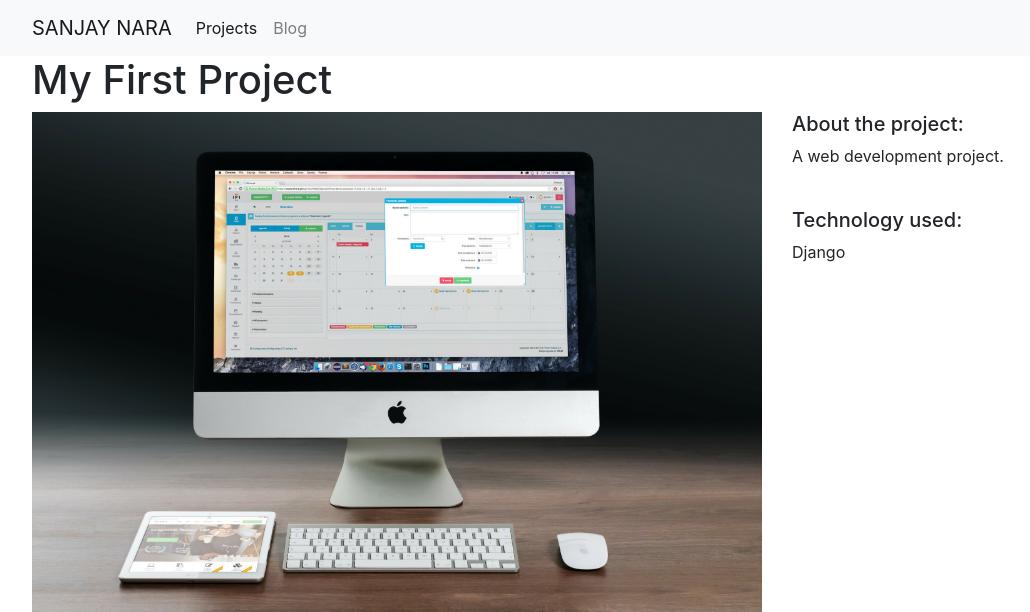
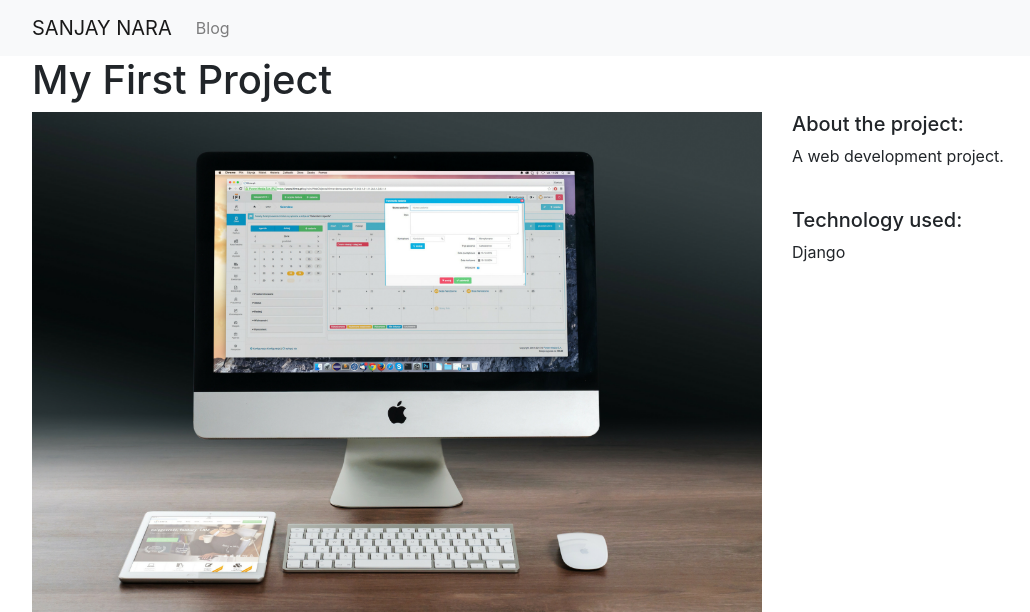
Before and after one commit to sanjaytime/nara-site, a Django app: page /projects/1/ in a window 1280 px wide. Shown: the top 612 px of the page, without its empty margins (53-1083 px from the left). Run offline with Django 3.2, Linux system fonts and the light colour scheme; data comes from the database, SQL or seed files in the repository; some libraries are stand-ins or nearby versions.

Commit message:
removing projects for now

```diff
--- a/nara/templates/base.html
+++ b/nara/templates/base.html
@@ -11,9 +11,9 @@
 
         <div class="collapse navbar-collapse" id="navbarSupportedContent">
             <ul class="navbar-nav mr-auto">
-                <li class="nav-item active">
-                    <a class="nav-link" href="{% url 'project_index' %}">Projects</a>
-                </li>
+{#                <li class="nav-item active">#}
+{#                    <a class="nav-link" href="{% url 'project_index' %}">Projects</a>#}
+{#                </li>#}
                 <li class="nav-item">
                     <a class="nav-link" href="{% url 'blog_index' %}">Blog</a>
                 </li>
```
